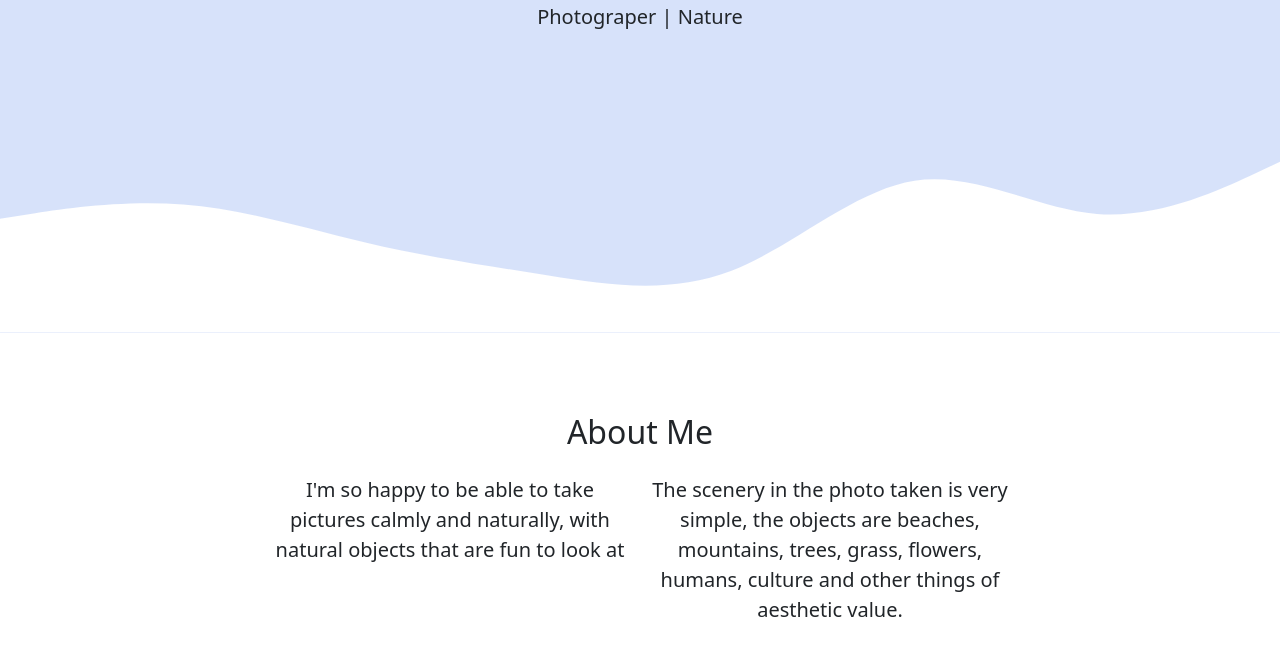
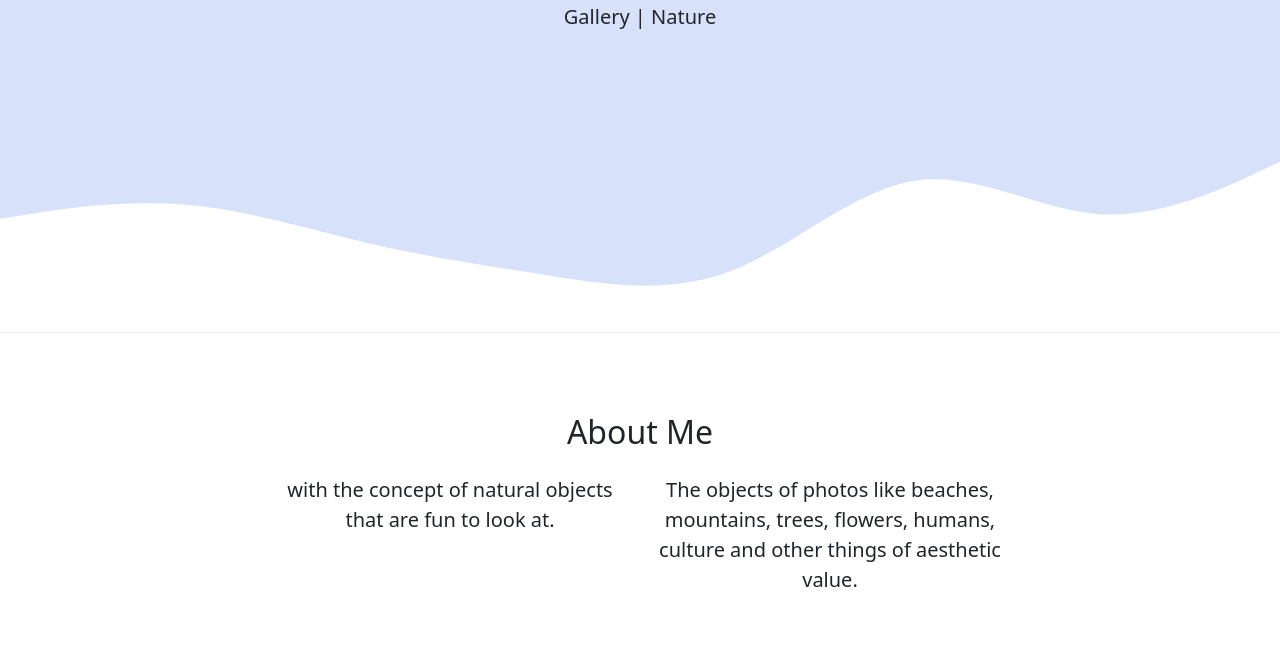
Before and after one commit to bluepotret/bluepotret.github.io, a plain HTML site: page index.html in a window 1280 px wide. Shown: the part 369-1040 px from the top of the page. Drawn offline with nearby package versions, Linux system fonts and the light colour scheme.

Commit message:
mengubah content about me

```diff
--- a/index.html
+++ b/index.html
@@ -49,7 +49,7 @@
     <section class="jumbotron text-center">
       <img src="img/bluepotret.jpg" alt="Bluepotret" width="200" class="rounded-circle img-thumbnail" />
       <h1 class="display-4">Bluepotret</h1>
-      <p class="lead">Photograper | Nature</p>
+      <p class="lead">Gallery | Nature</p>
       <svg xmlns="http://www.w3.org/2000/svg" viewBox="0 0 1440 320">
         <path
           fill="#ffffffff"
@@ -71,10 +71,10 @@
         </div>
         <div class="row justify-content-center fs-5 text-center">
           <div class="col-md-4">
-            <p>I'm so happy to be able to take pictures calmly and naturally, with natural objects that are fun to look at</p>
+            <p>with the concept of natural objects that are fun to look at.</p>
           </div>
           <div class="col-md-4">
-            <p>The scenery in the photo taken is very simple, the objects are beaches, mountains, trees, grass, flowers, humans, culture and other things of aesthetic value.</p>
+            <p>The objects of photos like beaches, mountains, trees, flowers, humans, culture and other things of aesthetic value.</p>
           </div>
         </div>
       </div>
```
